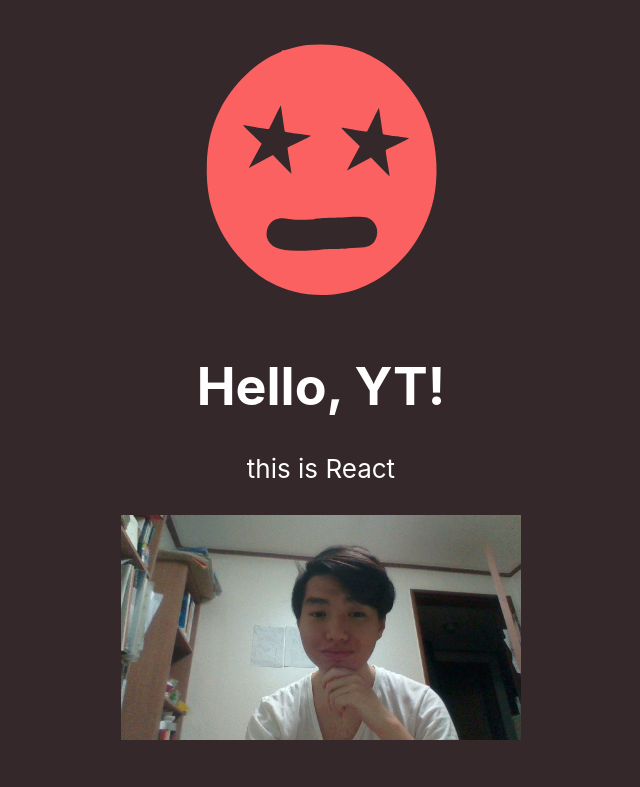
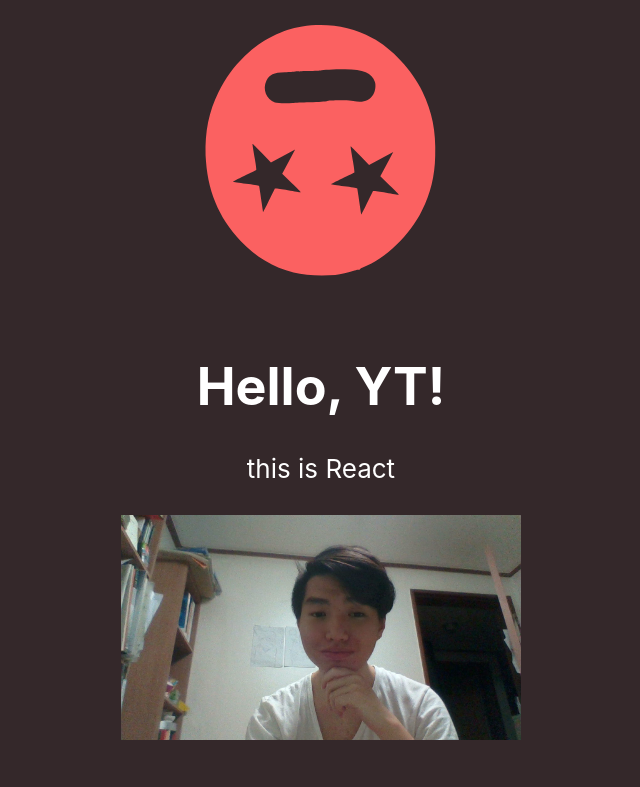
Before and after one commit to youngyangmoo/withyt, a React (Create React App) app: page / in a window 1280 px wide. Shown: the top 787 px of the page, without its empty margins (319-959 px from the left). Built offline with nearby package versions, Linux system fonts and the light colour scheme.

Commit message:
로고 애니메이션 속도 변경

```diff
--- a/src/assets/styles/App.css
+++ b/src/assets/styles/App.css
@@ -3,7 +3,7 @@
 }
 
 .App-logo {
-  animation: App-logo-spin infinite 1s linear;
+  animation: App-logo-spin infinite 2s linear;
   height: 40vmin;
   pointer-events: none;
 }
```
